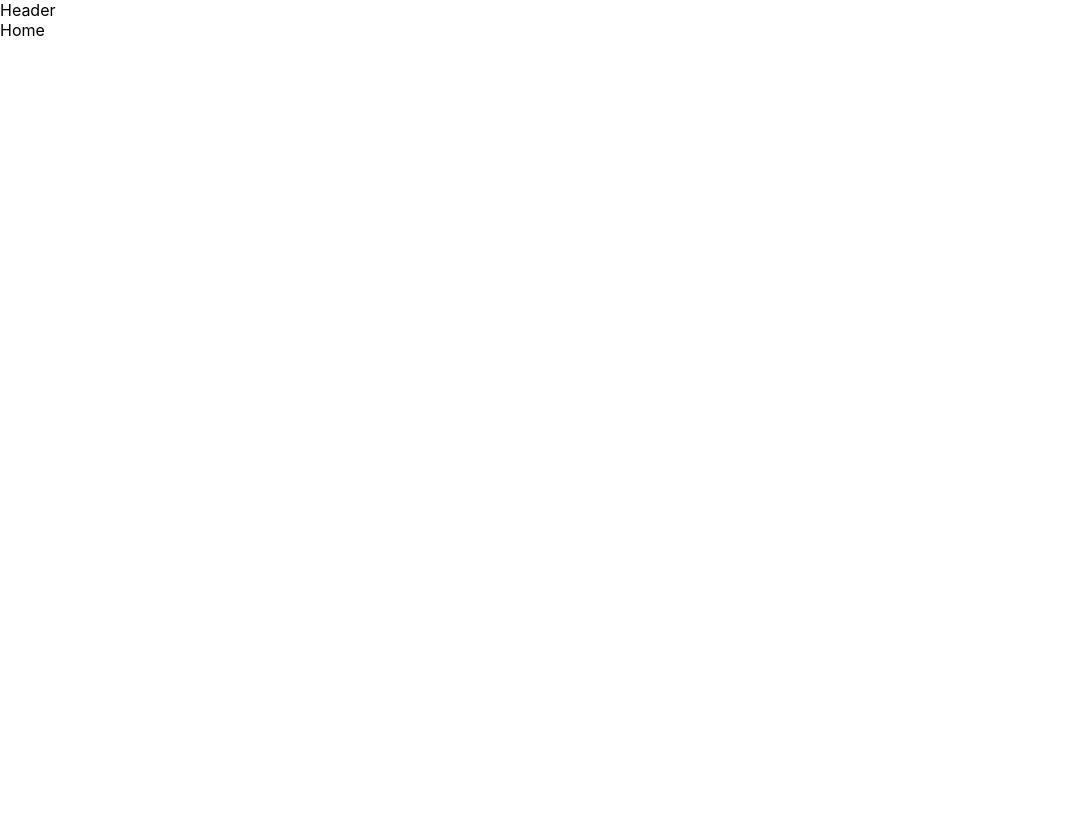
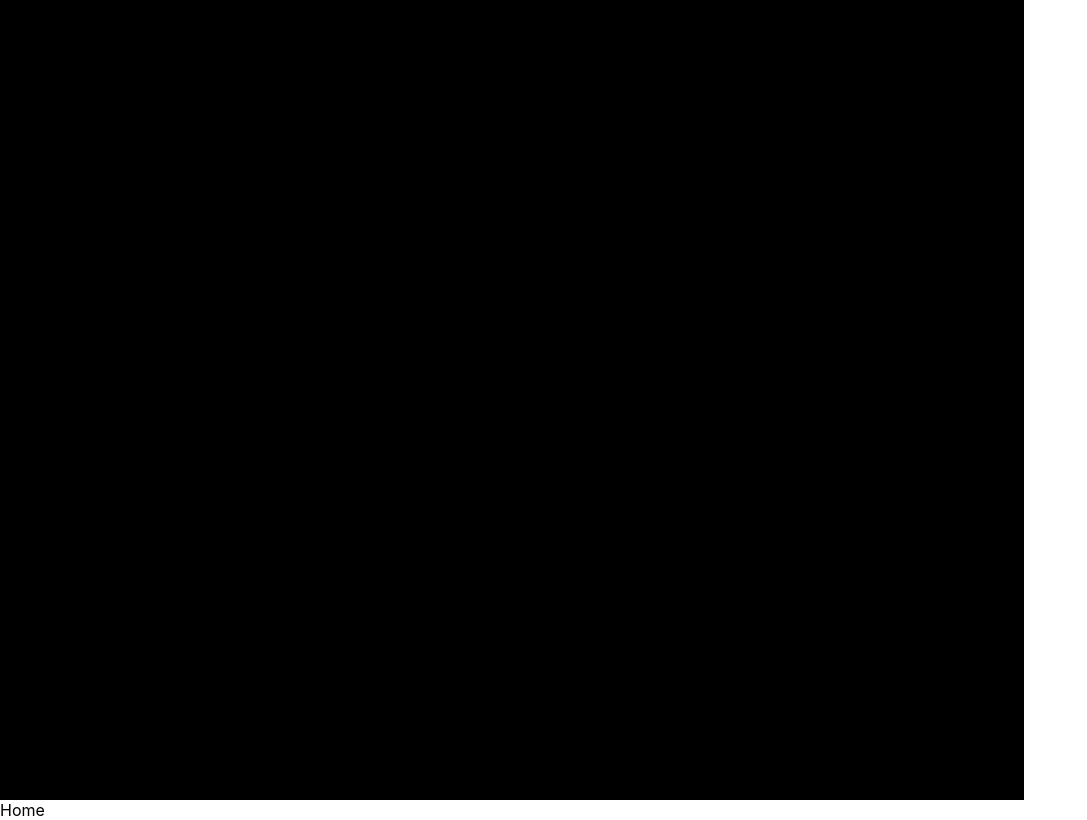
Before and after one commit to manuimfeld/react-redsocial, a React (Create React App) app: page /inicio in a window 1280 px wide. Shown: the whole page, without its empty margins (0-1087 px from the left). Built offline with nearby package versions, Linux system fonts and the light colour scheme.

Commit message:
Add variables CSS color

```diff
--- a/src/components/Header.js
+++ b/src/components/Header.js
@@ -1,7 +1,7 @@
 import React from "react";
 
 const Header = () => {
-  return <div>Header</div>;
+  return <header>Header</header>;
 };
 
 export default Header;
--- a/src/index.css
+++ b/src/index.css
@@ -11,3 +11,16 @@ code {
   font-family: source-code-pro, Menlo, Monaco, Consolas, 'Courier New',
     monospace;
 }
+
+:root {
+  --primmary-color: #F5821E;
+  --primmary-font-color: #fff;
+  --second-font-color-: #bdbdbd;
+  --bg-color: #000000;
+}
+
+header {
+  width: 80vw;
+  height: 100vh;
+  background: var(--bg-color)
+}
```
